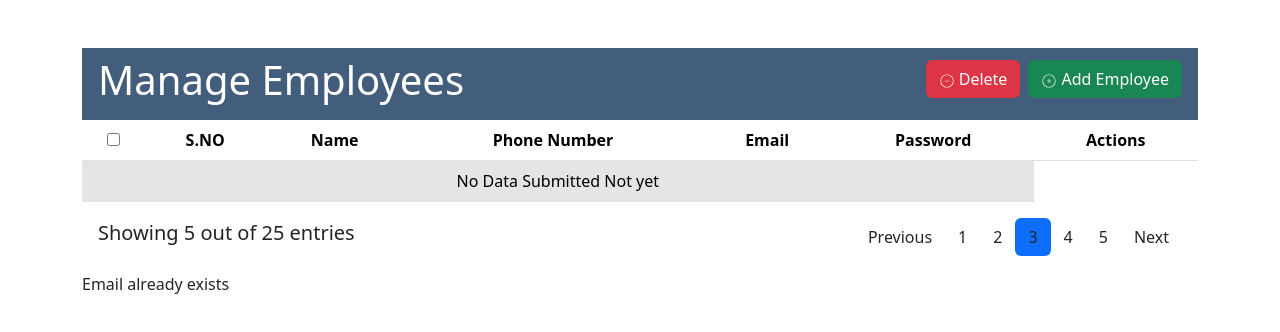
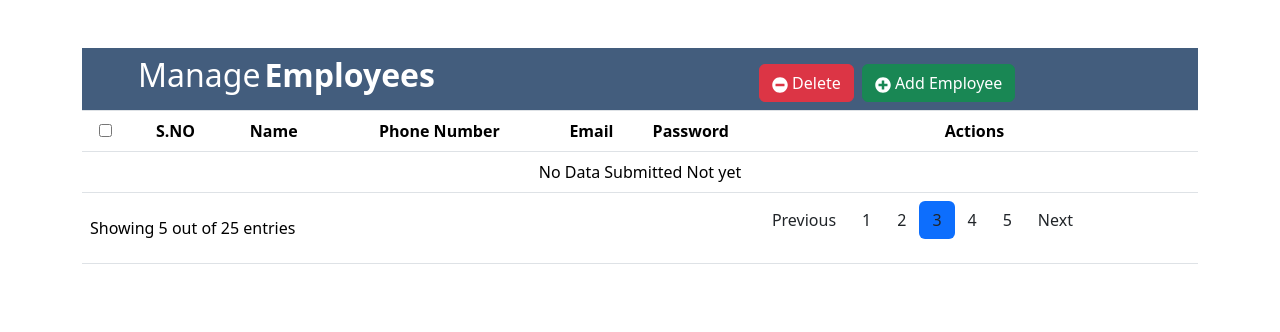
Before and after one commit to NagaSriVenkatR/ReactCRUD-Hooks, a React (Create React App) app: page /table in a window 1280 px wide. Shown: the top 332 px of the page. Built offline with nearby package versions, Linux system fonts and the light colour scheme.

Commit message:
creating a form page and validate the page

```diff
--- a/src/Components/Form.css
+++ b/src/Components/Form.css
@@ -30,10 +30,7 @@ span{
   display: block !important;
   color: red;
 }
-.table-primary{
-  box-shadow: 10px 10px 10px #6A2C91;
-  overflow-x: auto;
-}
 .header{
   background-color: #435D7D;
+  --bs-table-bg: #435D7D
 }
--- a/src/Components/Form.jsx
+++ b/src/Components/Form.jsx
@@ -112,16 +112,13 @@ function Form() {
     setErrors(newErrors);
     return valid;
   };
-  const [isSubmitting, setIsSubmitting] = useState(false);
   const navigate = useNavigate();
   const handleSubmit = (event) => {
     event.preventDefault();
     if (validateForm()) {
       console.log("Form submitted successfully", formData);
-      setIsSubmitting(true);
       navigate("/table");
       dispatch({ type: "SUBMIT", payload: formData });
-      setIsSubmitting(false);
     } else {
       console.log("Duplicate entry detected for email:", formData.email);
     }
@@ -257,7 +254,7 @@ function Form() {
                   />
                   <span>{errors.confirmPassword}</span>
                 </div>
-                <div className="d-flex">
+                <div className="d-flex mt-2">
                   <input className="form-check" type="checkbox" />
                   <label className="form-label" htmlFor="">
                     I agree terms of Service and Privacy Policy
@@ -267,9 +264,8 @@ function Form() {
                   <button
                     className="btn btn-primary register px-4 py-2"
                     type="submit"
-                    disabled={isSubmitting}
                   >
-                    {isSubmitting ? "Submitting..." : "Submit"}
+                    Register
                   </button>
                   <button
                     className="btn btn-primary register px-4 py-2"
--- a/src/Components/FormaTable.jsx
+++ b/src/Components/FormaTable.jsx
@@ -3,7 +3,7 @@ import FormContext from "./FormProvider";
 import { useNavigate } from "react-router-dom";
 import { debounce } from "lodash";
 import { MdDelete, MdModeEdit } from "react-icons/md";
-import { CiCircleMinus, CiCirclePlus } from "react-icons/ci";
+import { FaMinusCircle, FaPlusCircle } from "react-icons/fa";
 
 function FormTable() {
   const { formData,dispatch } = useContext(FormContext); // Retrieve the form data
@@ -14,7 +14,6 @@ function FormTable() {
       data && data.fullName && data.phoneNumber && data.email && data.password
     );
   };
-  const [duplicateError, setDuplicateError] = useState("");
   const emailExists = (email) => data.some((item) => item.email === email);
   const handleFormSubmit = () => {
      if (isFormDataValid(formData)) {
@@ -22,7 +21,6 @@ function FormTable() {
        if (!emailExists(formData.email)) {
          setData((prevData) => [...prevData, formData]);
          dispatch({ type: "RESET" });
-         setDuplicateError("");
        }
      }
   }
@@ -30,8 +28,6 @@ function FormTable() {
     useEffect(() => {
       if(formData.email){
         debouncedAddFormData();
-      }else{
-        setDuplicateError("Email already exists")
       }
     }, [formData,debouncedAddFormData]);
   const handleUpdate = (email) => {
@@ -42,26 +38,38 @@ function FormTable() {
     const newData = data.filter((_, i) => i !== index);
     setData(newData);
   };
-
   return (
     <div className="container">
       <div className="row">
-        <div className="col mt-5">
-          <div className="d-flex justify-content-between header px-3 py-2">
-            <h1 className="text-center text-white">Manage Employees </h1>
-            <div className="pt-1">
+        <div className="col mt-5 table-responsive">
+          <table className="table table-hover text-center">
+            <thead className="">
+              <tr className="header">
+                <th className="" colSpan={4}>
+                  <div className="d-flex">
+                    <h2 className="text-white ps-5">Manage</h2>
+                    <h2 className="text-white ps-1">
+                      <b>Employees</b>
+                    </h2>
+                  </div>
+                </th>
+                <th></th>
+                <th></th>
+                <th className="">
+                  <div className="pt-1 d-flex">
                     <button className="btn btn-danger me-2">
-                <CiCircleMinus /> Delete
+                      <FaMinusCircle /> Delete
                     </button>
                     <button className="btn btn-success">
-                <CiCirclePlus /> Add Employee
+                      <FaPlusCircle /> Add Employee
                     </button>
                   </div>
-          </div>
-          <table className="table table-hover table-responsive text-center">
-            <thead className="">
+                </th>
+              </tr>
               <tr>
-                <th><input type="checkbox" name="" id="" /></th>
+                <th>
+                  <input type="checkbox" name="" id="" />
+                </th>
                 <th>S.NO</th>
                 <th>Name</th>
                 <th>Phone Number</th>
@@ -70,11 +78,13 @@ function FormTable() {
                 <th>Actions</th>
               </tr>
             </thead>
-            <tbody className="table-striped table-active">
+            <tbody className="">
               {data.length > 0 ? (
                 data.map((row, index) => (
                   <tr key={index}>
-                    <td><input type="checkbox" name="" id="" /></td>
+                    <td>
+                      <input type="checkbox" name="" id="" />
+                    </td>
                     <td>{index + 1}</td>
                     <td>{row.fullName}</td>
                     <td>{row.phoneNumber}</td>
@@ -95,16 +105,19 @@ function FormTable() {
                 ))
               ) : (
                 <tr className="">
-                  <td colSpan={6}>No Data Submitted Not yet</td>
+                  <td colSpan={7}>No Data Submitted Not yet</td>
                 </tr>
               )}
             </tbody>
-          </table>
-          <div className="d-flex justify-content-between px-3">
-            <div>
-              <p className="fs-5">Showing 5 out of 25 entries</p>
-            </div>
-            <div className="d-flex">
+            <tfoot>
+              <tr>
+                <td className="text-start" colSpan={4}>
+                  Showing 5 out of 25 entries
+                </td>
+                <td></td>
+                <td></td>
+                <td className="">
+                  <div className="d-flex ">
                     <p className="btn">Previous</p>
                     <p className="btn">1</p>
                     <p className="btn">2</p>
@@ -113,8 +126,10 @@ function FormTable() {
                     <p className="btn">5</p>
                     <p className="btn">Next</p>
                   </div>
-          </div>
-          {duplicateError && <div className="error">{duplicateError}</div>}
+                </td>
+              </tr>
+            </tfoot>
+          </table>
         </div>
       </div>
     </div>
```
Lines whose indentation alone changed are shown as unchanged.
